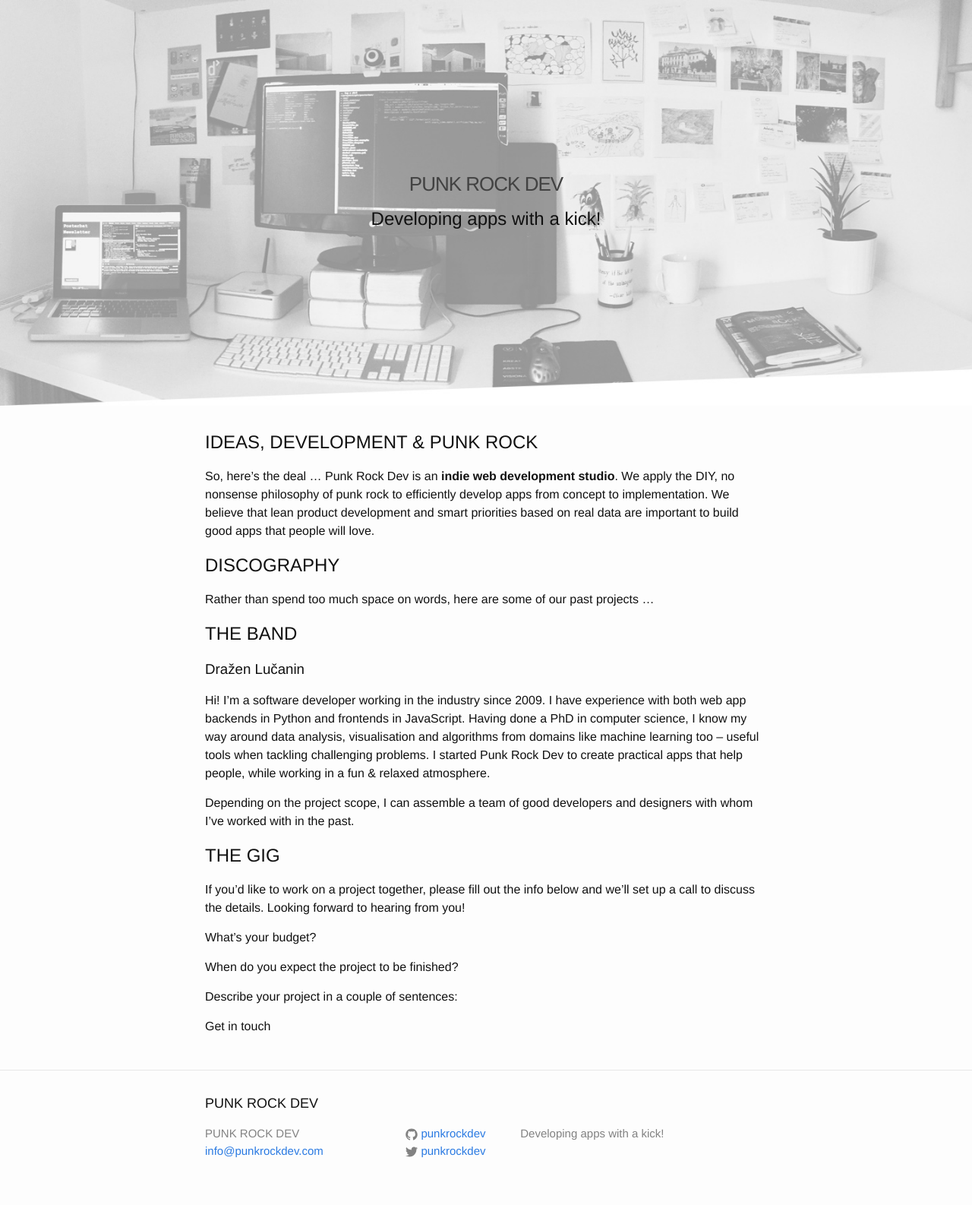
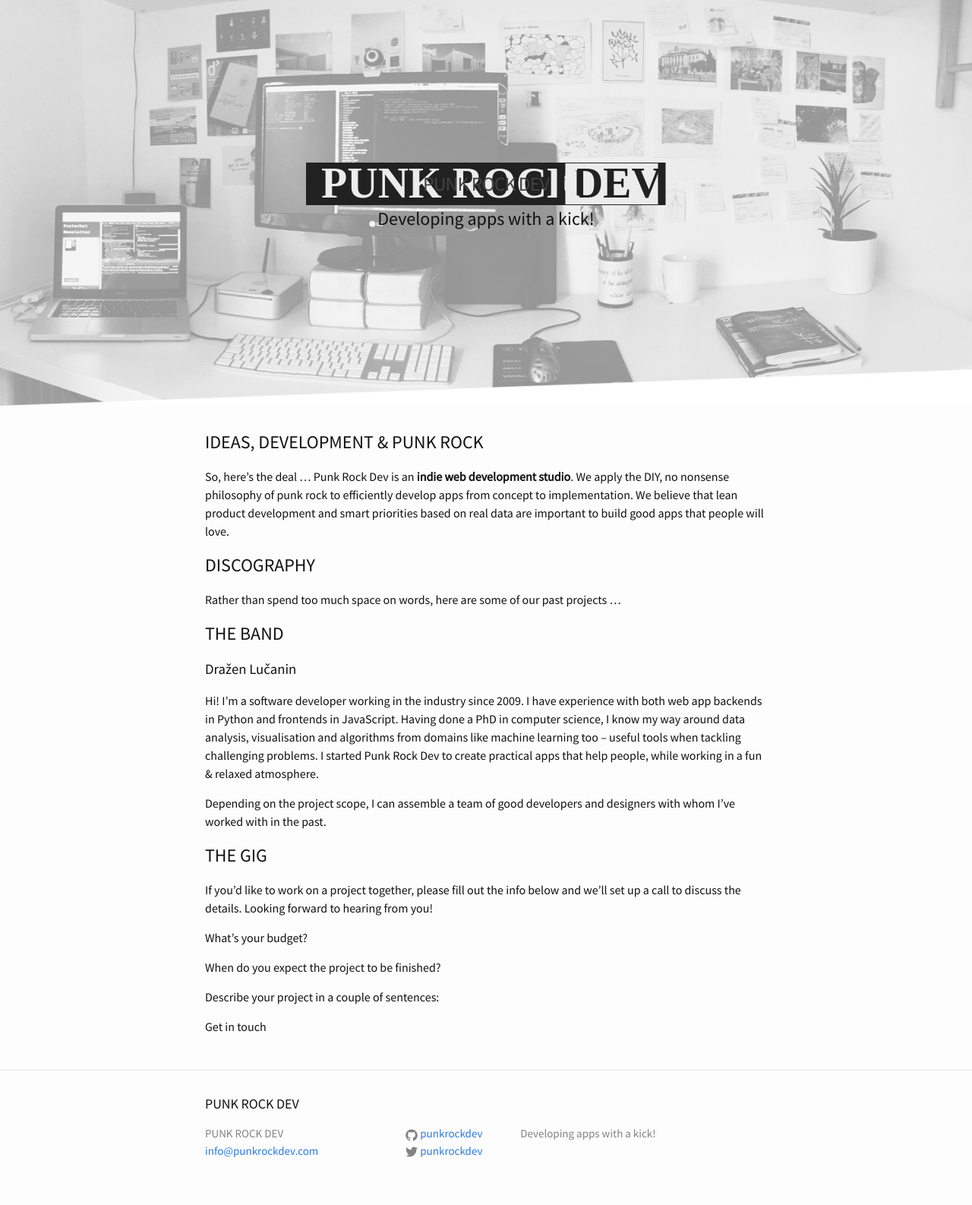
Before and after one commit to punkrockdev/punkrockdev.github.io, a Jekyll site: the page built from index.md, in a window 1280 px wide. Shown: the whole page at 76% size. Built offline with Jekyll 4.4.1, drawn with Linux system fonts in a browser that asks for light colours.

Commit message:
add the font

```diff
--- a/_includes/head.html
+++ b/_includes/head.html
@@ -8,4 +8,5 @@
 
     <link rel="stylesheet" href="{{ "/css/main.css" | prepend: site.baseurl }}">
     <link rel="canonical" href="{{ page.url | replace:'index.html','' | prepend: site.baseurl | prepend: site.url }}">
+    <link href="https://fonts.googleapis.com/css?family=Source+Sans+Pro" rel="stylesheet">
 </head>
--- a/_includes/header.html
+++ b/_includes/header.html
@@ -2,7 +2,7 @@
     <img class="site-image" src="/images/header bg + header overlay Mask.jpg">
 
     <div class="site-title-wrapper">
-        <a class="site-title" href="{{ site.baseurl }}/">{{ site.title }}</a>
+        <a class="site-title site-logo" href="{{ site.baseurl }}/">{{ site.title }}</a>
         <h2 class="site-subtitle">Developing apps with a kick!</h2>
     </div>
 
--- a/_layouts/default.html
+++ b/_layouts/default.html
@@ -8,9 +8,9 @@
     {% include header.html %}
 
     <div class="page-content">
-      <div class="wrapper">
+        <div class="wrapper grid">
         {{ content }}
-      </div>
+        </div>
     </div>
 
     {% include footer.html %}
--- a/_sass/_base.scss
+++ b/_sass/_base.scss
@@ -170,6 +170,13 @@ pre {
     }
 }
 
+/**
+ * Dražen's "don't overthink it" grid
+ */
+grid {
+    width: auto;
+    /* @extend %clearfix; - already in wrapper*/
+}
 
 
 /**
--- a/_sass/_layout.scss
+++ b/_sass/_layout.scss
@@ -25,11 +25,13 @@
     float: left;
     text-align: center;
     width: 100%;
+    &, &:hover { text-decoration: none; }
+    &, &:visited { color: $grey-color-dark; }
+}
 
-    &,
-    &:visited {
-        color: $grey-color-dark;
-    }
+.site-logo {
+    background: url("/images/logo.svg") no-repeat center;
+    content: "";
 }
 
 .site-subtitle {
--- a/css/main.scss
+++ b/css/main.scss
@@ -6,7 +6,7 @@
 
 
 // Our variables
-$base-font-family: Helvetica, Arial, sans-serif;
+$base-font-family: 'Source Sans Pro', Helvetica, Arial, sans-serif;
 $base-font-size:   16px;
 $small-font-size:  $base-font-size * 0.875;
 $base-line-height: 1.5;
@@ -43,7 +43,7 @@ $on-laptop:        800px;
 
 // Import partials from `sass_dir` (defaults to `_sass`)
 @import
-        "base",
-        "layout",
-        "syntax-highlighting"
+"base",
+"layout",
+"syntax-highlighting"
 ;
```
Also changed, not shown: images/logo.svg (added).
